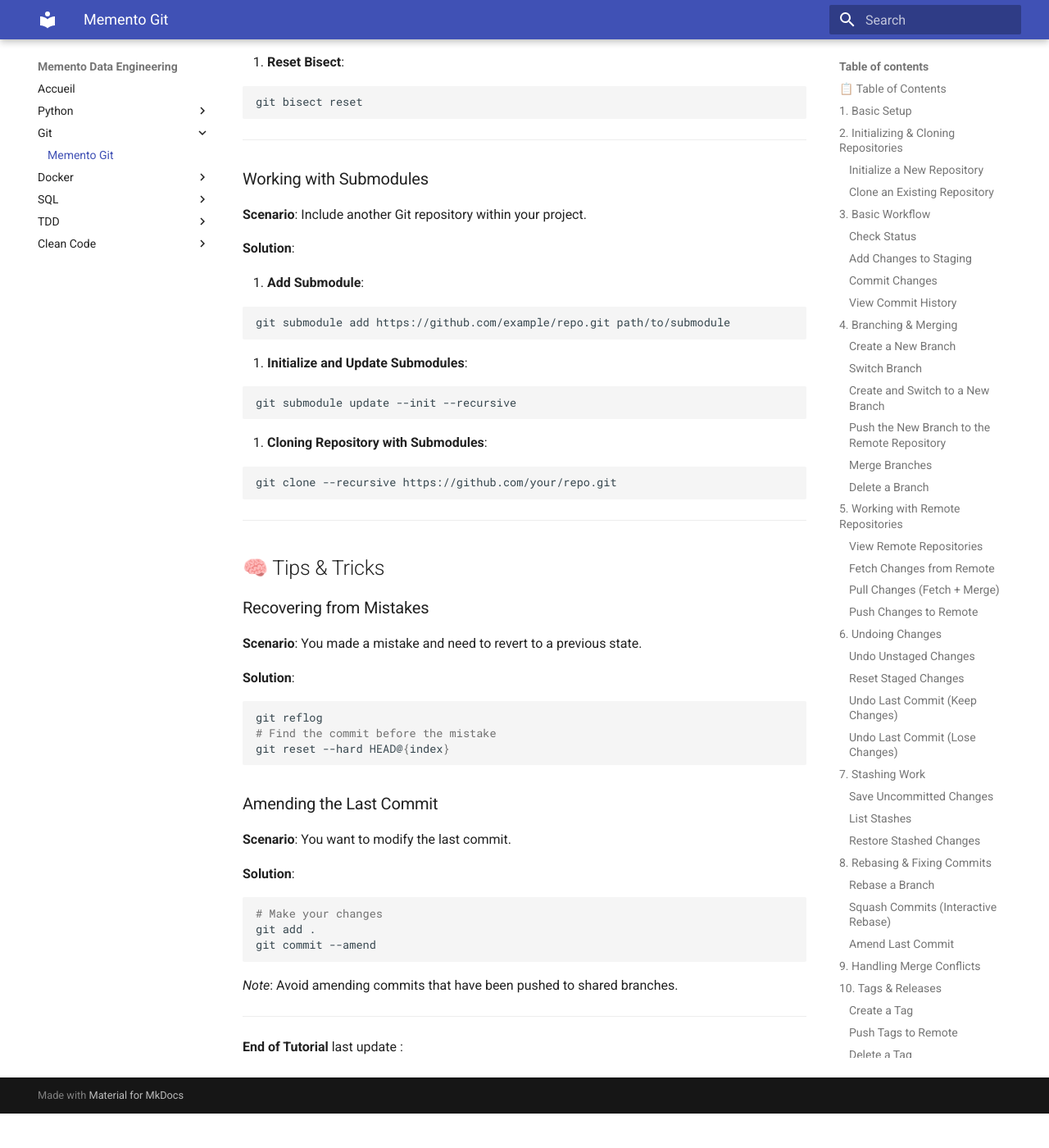
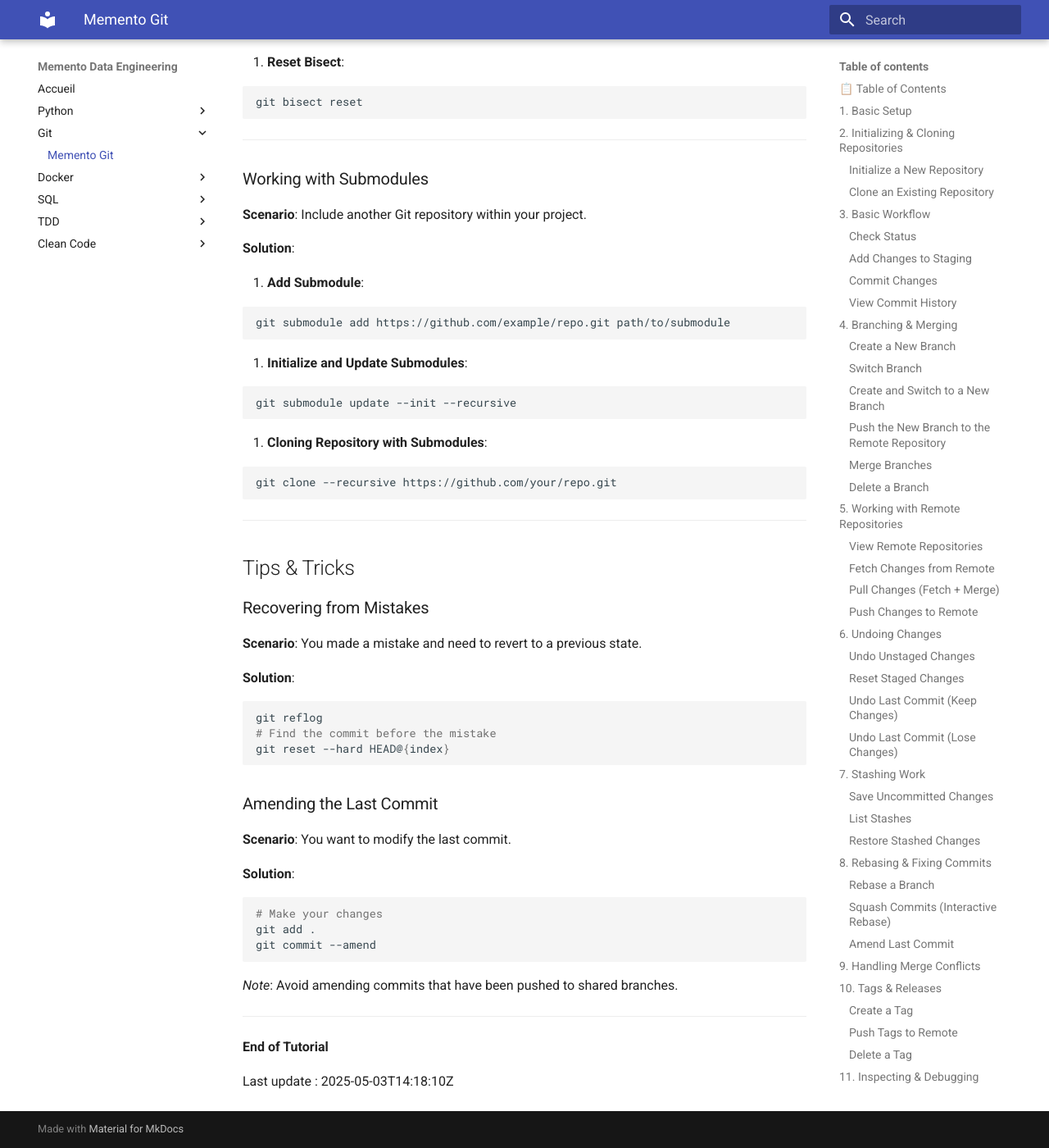
Before and after one commit to y-ikli/memento, an MkDocs documentation site: the page built from docs/git/memento_git.md, in a window 1280 px wide and 1400 px high, scrolled down 10386 px. Shown: the whole window at 82% size. Built offline with MkDocs 1.6.1 and Material for MkDocs 9.7.7, drawn with Linux system fonts in a browser that asks for light colours; before the commit the page ends 11744 px from its top, so only the background shows below that.

Commit message:
test last update

```diff
--- a/docs/git/memento_git.md
+++ b/docs/git/memento_git.md
@@ -547,7 +547,7 @@
 
 ---
 
-## 🧠 Tips & Tricks
+## Tips & Tricks
 
 ### Recovering from Mistakes
 
@@ -578,4 +578,5 @@
 ---
 
 **End of Tutorial**
-last update :
+
+Last update : 2025-05-03T14:18:10Z
```
